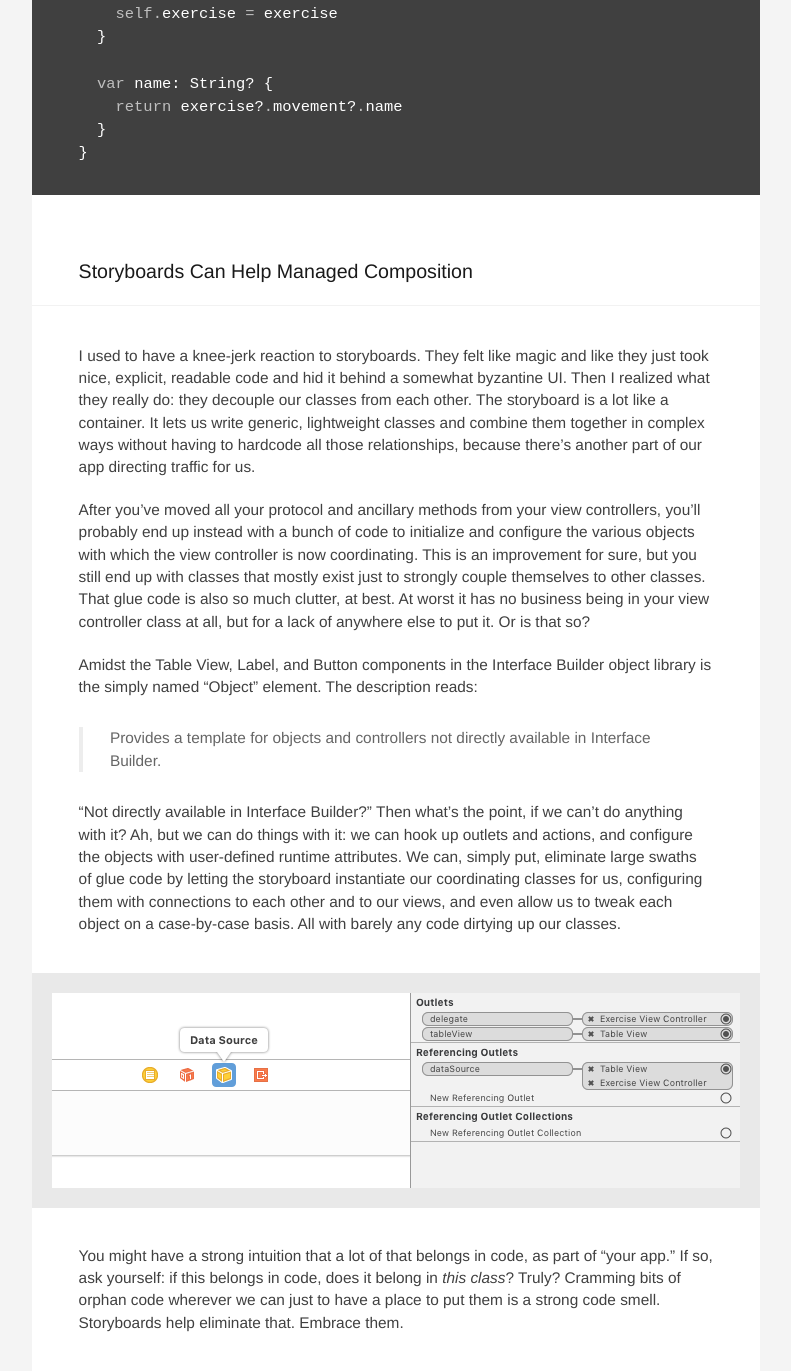
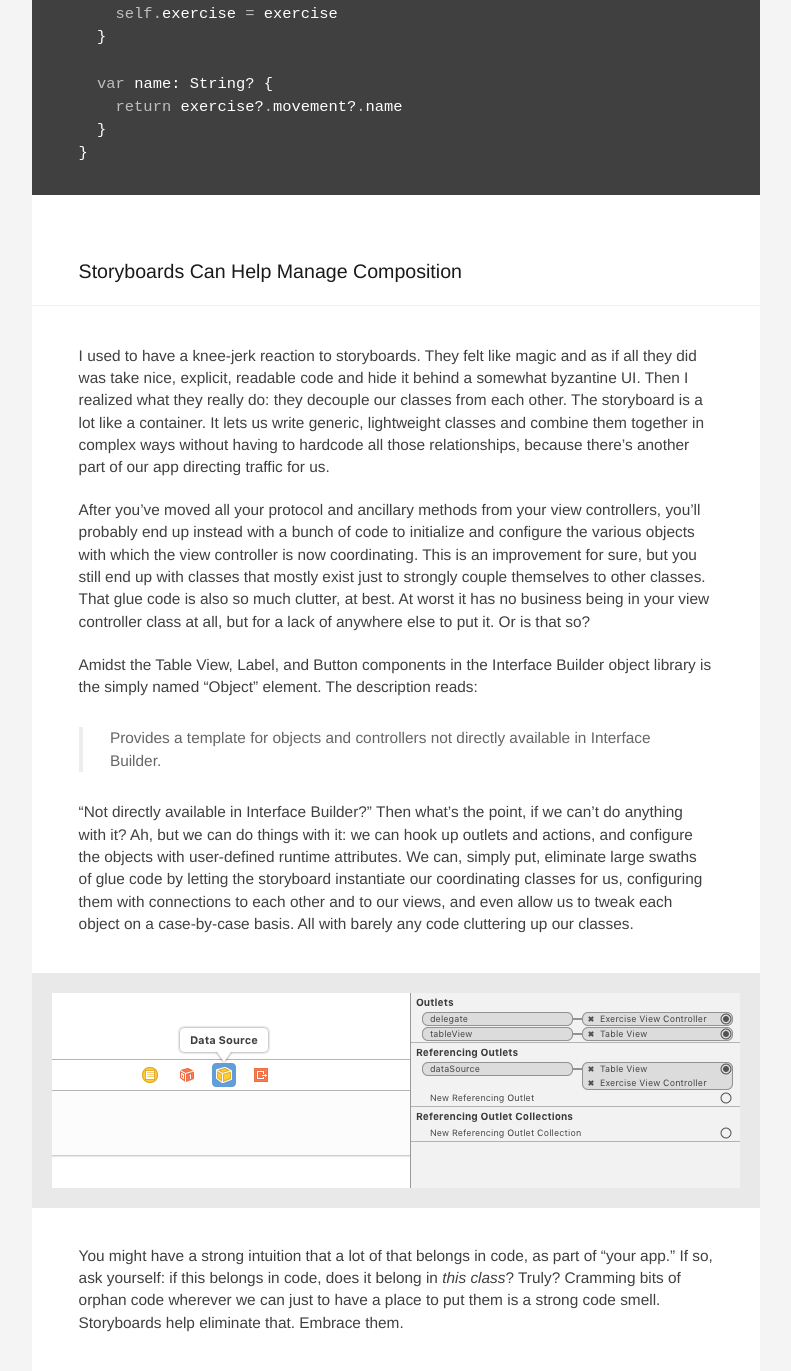
Before and after one commit to endash/endash.github.io, a Jekyll site: the page built from _posts/2016-02-03-ios-design-patterns-part-i.markdown, in a window 1280 px wide and 1400 px high, scrolled down 1824 px. Shown: the top 1371 px of the window, without its empty margins (244-1035 px from the left). Built offline with Jekyll 4.4.1, drawn with Linux system fonts in a browser that asks for light colours.

Commit message:
Minor changes to design patterns part i

```diff
--- a/_posts/2016-02-03-ios-design-patterns-part-i.markdown
+++ b/_posts/2016-02-03-ios-design-patterns-part-i.markdown
@@ -43,9 +43,9 @@ struct ExerciseDecorator {
 }
 {% endhighlight %}
 
-## Storyboards Can Help Managed Composition
+## Storyboards Can Help Manage Composition
 
-I used to have a knee-jerk reaction to storyboards. They felt like magic and like they just took nice, explicit, readable code and hid it behind a somewhat byzantine UI. Then I realized what they really do: they decouple our classes from each other. The storyboard is a lot like a container. It lets us write generic, lightweight classes and combine them together in complex ways without having to hardcode all those relationships, because there's another part of our app directing traffic for us.
+I used to have a knee-jerk reaction to storyboards. They felt like magic and as if all they did was take nice, explicit, readable code and hide it behind a somewhat byzantine UI. Then I realized what they really do: they decouple our classes from each other. The storyboard is a lot like a container. It lets us write generic, lightweight classes and combine them together in complex ways without having to hardcode all those relationships, because there's another part of our app directing traffic for us.
 
 After you've moved all your protocol and ancillary methods from your view controllers, you'll probably end up instead with a bunch of code to initialize and configure the various objects with which the view controller is now coordinating. This is an improvement for sure, but you still end up with classes that mostly exist just to strongly couple themselves to other classes. That glue code is also so much clutter, at best. At worst it has no business being in your view controller class at all, but for a lack of anywhere else to put it. Or is that so?
 
@@ -53,7 +53,7 @@ Amidst the Table View, Label, and Button components in the Interface Builder obj
 
 > Provides a template for objects and controllers not directly available in Interface Builder.
 
-"Not directly available in Interface Builder?" Then what's the point, if we can't do anything with it? Ah, but we can do things with it: we can hook up outlets and actions, and configure the objects with user-defined runtime attributes. We can, simply put, eliminate large swaths of glue code by letting the storyboard instantiate our coordinating classes for us, configuring them with connections to each other and to our views, and even allow us to tweak each object on a case-by-case basis. All with barely any code dirtying up our classes.
+"Not directly available in Interface Builder?" Then what's the point, if we can't do anything with it? Ah, but we can do things with it: we can hook up outlets and actions, and configure the objects with user-defined runtime attributes. We can, simply put, eliminate large swaths of glue code by letting the storyboard instantiate our coordinating classes for us, configuring them with connections to each other and to our views, and even allow us to tweak each object on a case-by-case basis. All with barely any code cluttering up our classes.
 
 <div><img src="/assets/ios-design-patterns-part-i-interface-builder.png" title="Interface Builder screenshot showing custom Object with connections inspector open"></div>
 
```
